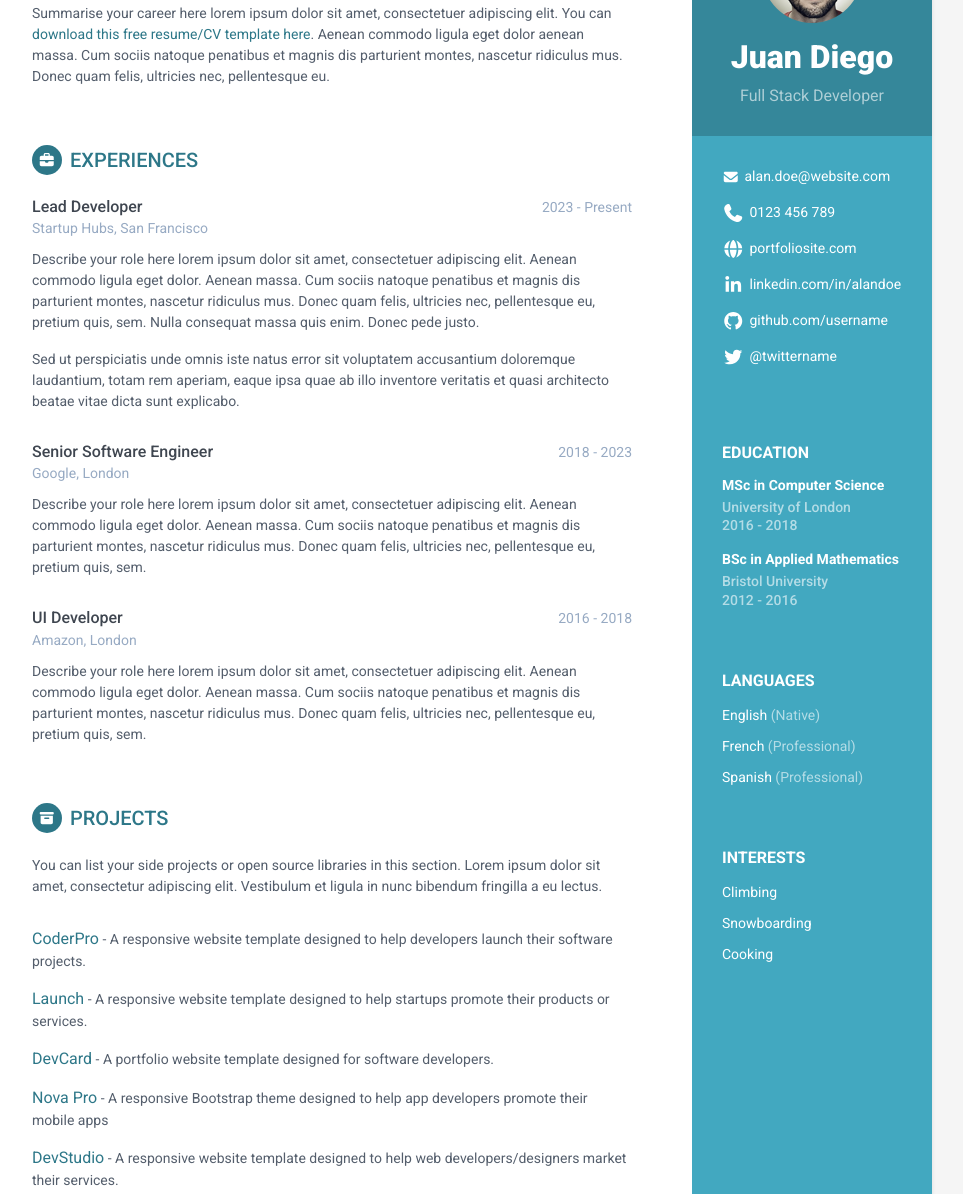
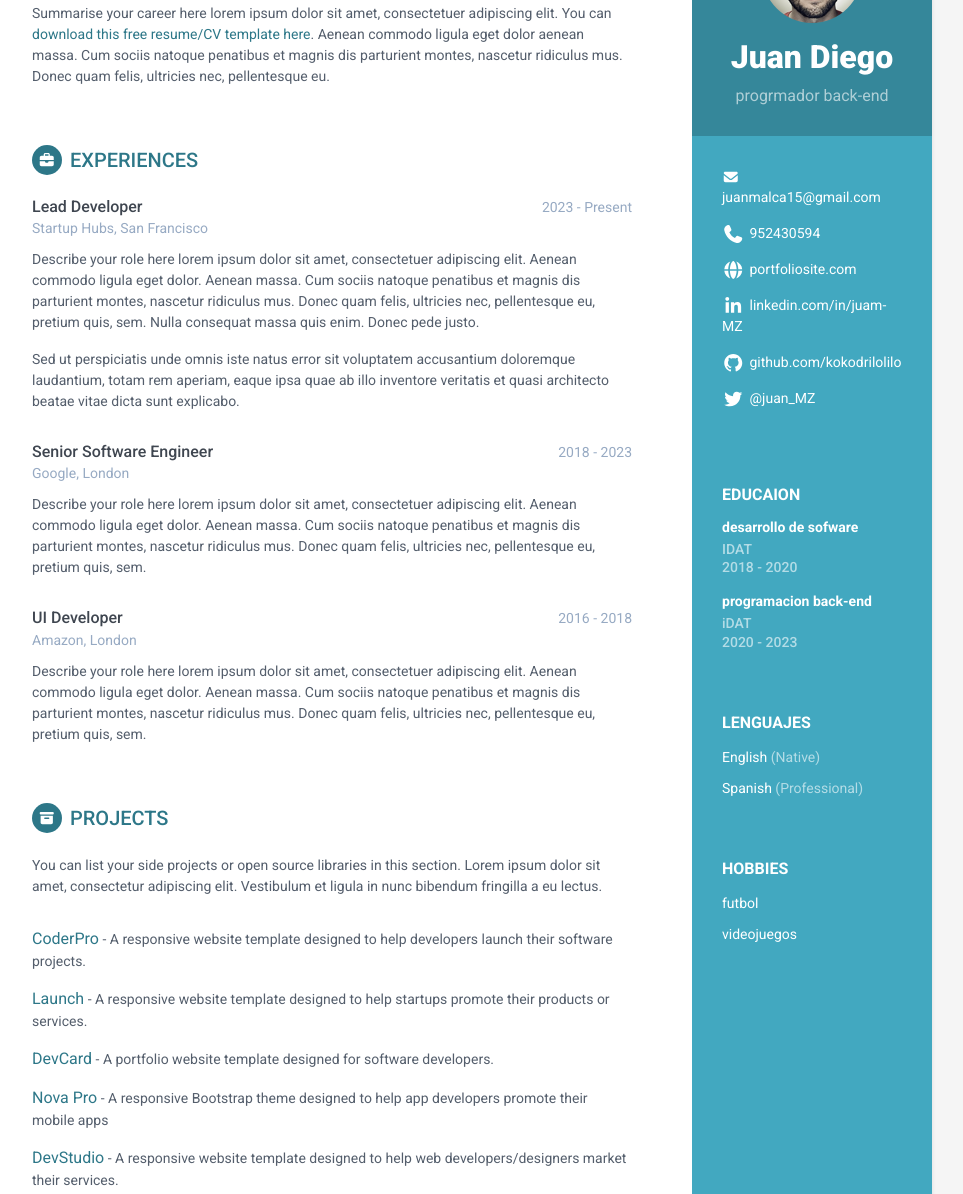
Before and after one commit to kokodrilolilo/kokodrilolilo.github.io, a plain HTML site: page index.html in a window 1280 px wide. Shown: the part 155-1349 px from the top of the page, without its empty margins (188-1151 px from the left). Drawn offline with Linux system fonts and the light colour scheme.

Commit message:
mi segundo cambio

```diff
--- a/index.html
+++ b/index.html
@@ -26,48 +26,46 @@
             <div class="profile-container">
                 <img class="profile" src="assets/images/profile.png" alt="" />
                 <h1 class="name">Juan Diego</h1>
-                <h3 class="tagline">Full Stack Developer</h3>
+                <h3 class="tagline">progrmador back-end</h3>
             </div><!--//profile-container-->
 
             <div class="contact-container container-block">
                 <ul class="list-unstyled contact-list">
-                    <li class="email"><i class="fa-solid fa-envelope"></i><a href="mailto: yourname@email.com">alan.doe@website.com</a></li>
-                    <li class="phone"><i class="fa-solid fa-phone"></i><a href="tel:0123 456 789">0123 456 789</a></li>
+                    <li class="email"><i class="fa-solid fa-envelope"></i><a href="mailto: yourname@email.com">juanmalca15@gmail.com</a></li>
+                    <li class="phone"><i class="fa-solid fa-phone"></i><a href="tel:0123 456 789">952430594</a></li>
                     <li class="website"><i class="fa-solid fa-globe"></i><a href="https://themes.3rdwavemedia.com/bootstrap-templates/resume/orbit-free-resume-cv-bootstrap-theme-for-developers/" target="_blank">portfoliosite.com</a></li>
-                    <li class="linkedin"><i class="fa-brands fa-linkedin-in"></i><a href="#" target="_blank">linkedin.com/in/alandoe</a></li>
-                    <li class="github"><i class="fa-brands fa-github"></i><a href="#" target="_blank">github.com/username</a></li>
-                    <li class="twitter"><i class="fa-brands fa-twitter"></i><a href="https://twitter.com/3rdwave_themes" target="_blank">@twittername</a></li>
+                    <li class="linkedin"><i class="fa-brands fa-linkedin-in"></i><a href="#" target="_blank">linkedin.com/in/juam-MZ</a></li>
+                    <li class="github"><i class="fa-brands fa-github"></i><a href="#" target="_blank">github.com/kokodrilolilo</a></li>
+                    <li class="twitter"><i class="fa-brands fa-twitter"></i><a href="https://twitter.com/3rdwave_themes" target="_blank">@juan_MZ</a></li>
                 </ul>
             </div><!--//contact-container-->
             <div class="education-container container-block">
-                <h2 class="container-block-title">Education</h2>
+                <h2 class="container-block-title">Educaion</h2>
                 <div class="item">
-                    <h4 class="degree">MSc in Computer Science</h4>
-                    <h5 class="meta">University of London</h5>
-	                    <div class="time">2016 - 2018</div>
+                    <h4 class="degree">desarrollo de sofware</h4>
+                    <h5 class="meta">IDAT</h5>
+	                    <div class="time">2018 - 2020</div>
                 </div><!--//item-->
                 <div class="item">
-                    <h4 class="degree">BSc in Applied Mathematics</h4>
-                    <h5 class="meta">Bristol University</h5>
-                    <div class="time">2012 - 2016</div>
+                    <h4 class="degree">programacion back-end</h4>
+                    <h5 class="meta">iDAT</h5>
+                    <div class="time">2020 - 2023</div>
                 </div><!--//item-->
             </div><!--//education-container-->
 
             <div class="languages-container container-block">
-                <h2 class="container-block-title">Languages</h2>
+                <h2 class="container-block-title">lenguajes</h2>
                 <ul class="list-unstyled interests-list">
                     <li>English <span class="lang-desc">(Native)</span></li>
-                    <li>French <span class="lang-desc">(Professional)</span></li>
                     <li>Spanish <span class="lang-desc">(Professional)</span></li>
                 </ul>
             </div><!--//interests-->
 
             <div class="interests-container container-block">
-                <h2 class="container-block-title">Interests</h2>
+                <h2 class="container-block-title">Hobbies</h2>
                 <ul class="list-unstyled interests-list">
-                    <li>Climbing</li>
-                    <li>Snowboarding</li>
-                    <li>Cooking</li>
+                    <li>futbol</li>
+                    <li>videojuegos</li>
                 </ul>
             </div><!--//interests-->
 
```
